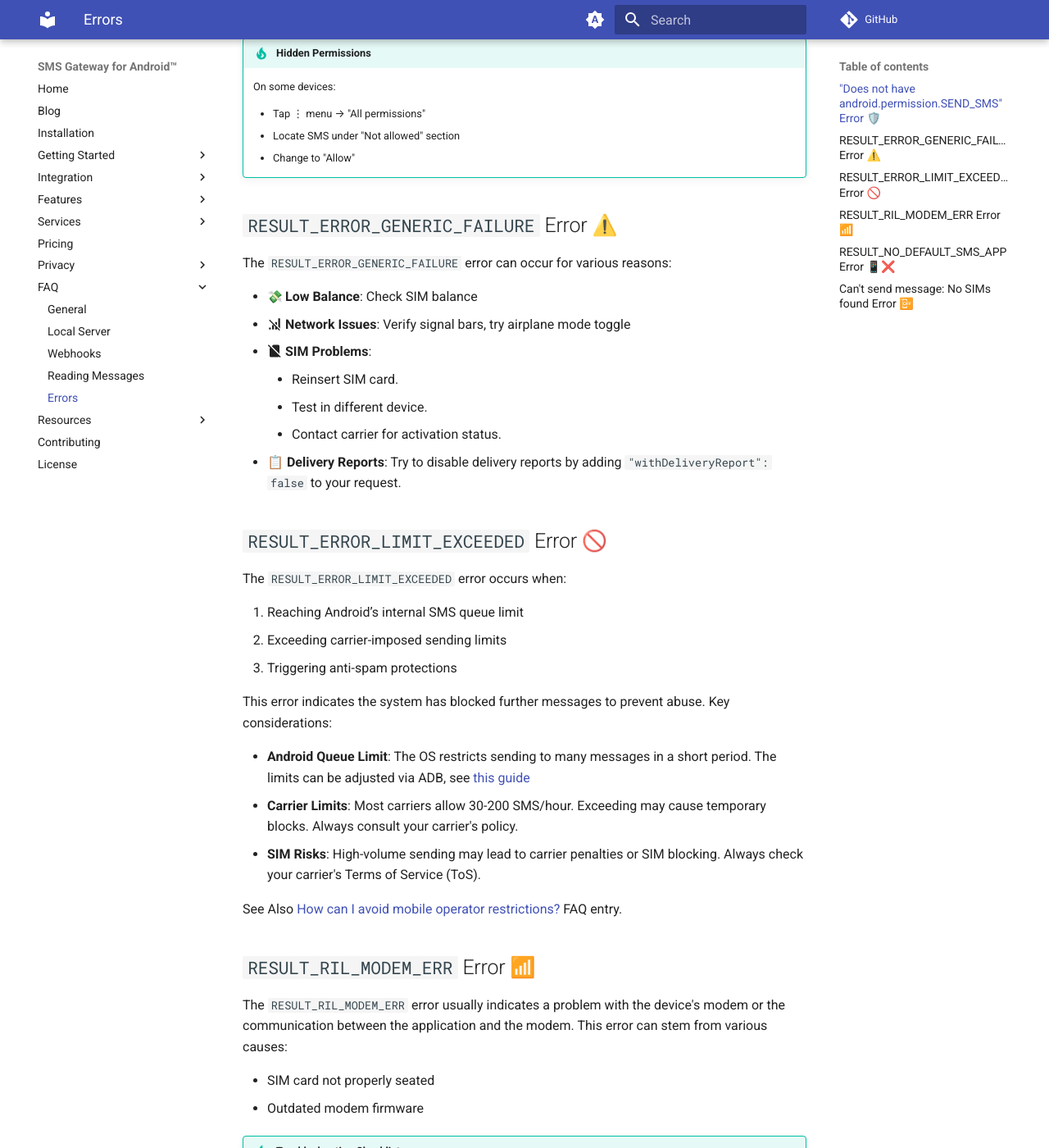
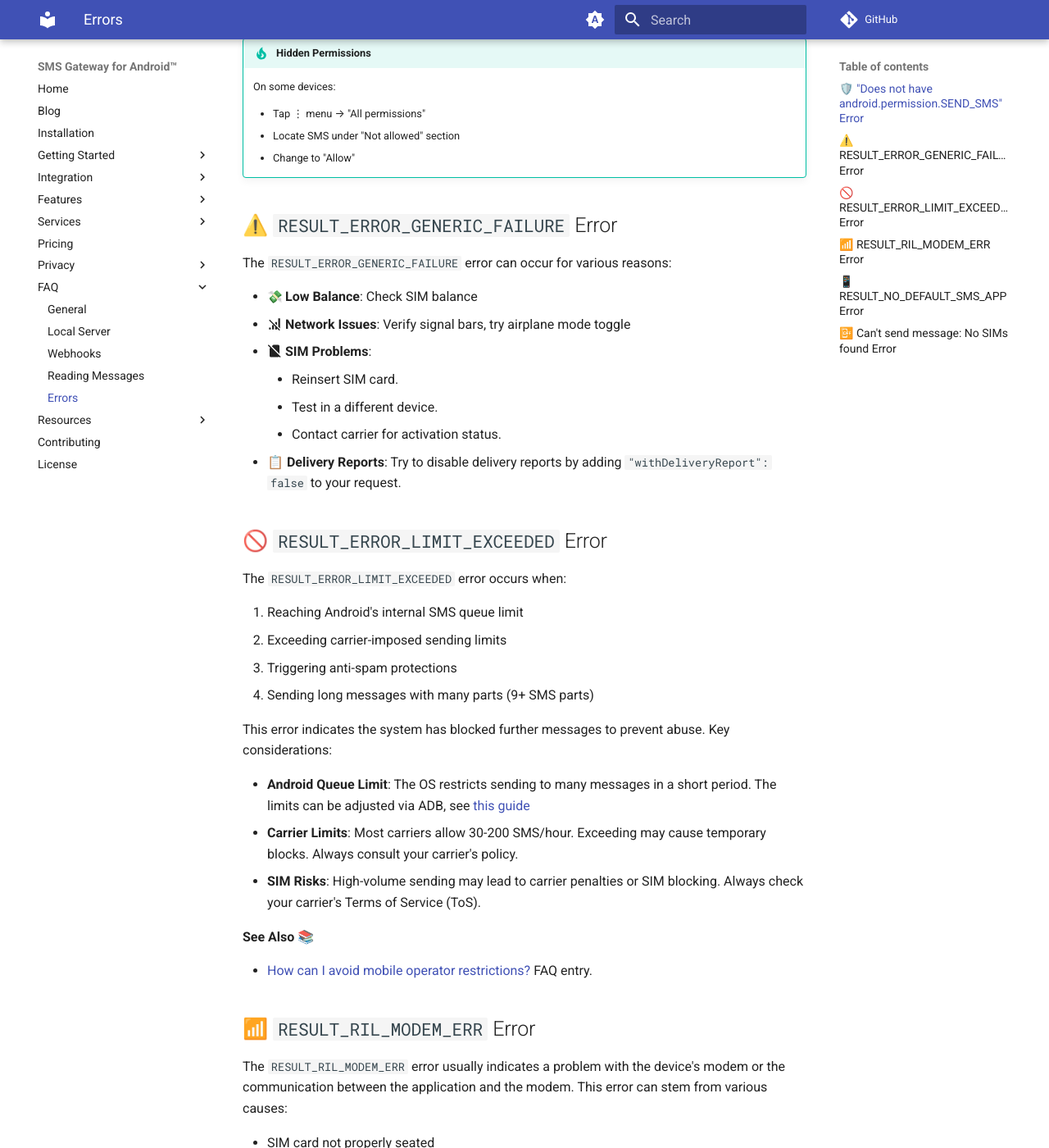
Before and after one commit to android-sms-gateway/docs-web, an MkDocs documentation site: the page built from docs/faq/errors.md, in a window 1280 px wide and 1400 px high, scrolled down 439 px. Shown: the whole window at 82% size. Built offline with MkDocs 1.6.1 and Material for MkDocs 9.7.7, drawn with Linux system fonts in a browser that asks for light colours; emoji names are drawn with the system emoji font; comment, search, counter and statistics services are not loaded; some of the changed text lies outside the part shown.

Commit message:
[features] add limits and delays details to sending messages

````diff
--- a/docs/faq/errors.md
+++ b/docs/faq/errors.md
@@ -1,6 +1,6 @@
-# FAQ - Errors ❌
+# ❌ FAQ - Errors
 
-## "Does not have `android.permission.SEND_SMS`" Error 🛡️
+## 🛡️ "Does not have `android.permission.SEND_SMS`" Error
 
 The app requires the `android.permission.SEND_SMS` permission to send SMS messages. While the app requests this permission on first launch, if for any reason it wasn't granted you may need to grant it manually.
 
@@ -16,7 +16,7 @@
     - Locate SMS under "Not allowed" section
     - Change to "Allow"
 
-## `RESULT_ERROR_GENERIC_FAILURE` Error ⚠️
+## ⚠️ `RESULT_ERROR_GENERIC_FAILURE` Error
 
 The `RESULT_ERROR_GENERIC_FAILURE` error can occur for various reasons:
 
@@ -24,17 +24,18 @@
 - :material-signal-off: **Network Issues**: Verify signal bars, try airplane mode toggle
 - :material-sim-off: **SIM Problems**:
     - Reinsert SIM card.
-    - Test in different device.
+    - Test in a different device.
     - Contact carrier for activation status.
 - 📋 **Delivery Reports**: Try to disable delivery reports by adding `"withDeliveryReport": false` to your request.
 
-## `RESULT_ERROR_LIMIT_EXCEEDED` Error 🚫
+## 🚫 `RESULT_ERROR_LIMIT_EXCEEDED` Error
 
 The `RESULT_ERROR_LIMIT_EXCEEDED` error occurs when:
 
-1. Reaching Android’s internal SMS queue limit
+1. Reaching Android's internal SMS queue limit
 2. Exceeding carrier-imposed sending limits
 3. Triggering anti-spam protections
+4. Sending long messages with many parts (9+ SMS parts)
 
 This error indicates the system has blocked further messages to prevent abuse. Key considerations:
 
@@ -42,9 +43,11 @@
 - **Carrier Limits**: Most carriers allow 30-200 SMS/hour. Exceeding may cause temporary blocks. Always consult your carrier's policy.
 - **SIM Risks**: High-volume sending may lead to carrier penalties or SIM blocking. Always check your carrier's Terms of Service (ToS).
 
-See Also [How can I avoid mobile operator restrictions?](./general.md#how-can-i-avoid-mobile-operator-restrictions) FAQ entry.
+**See Also 📚**
 
-## `RESULT_RIL_MODEM_ERR` Error 📶
+- [How can I avoid mobile operator restrictions?](./general.md#how-can-i-avoid-mobile-operator-restrictions) FAQ entry.
+
+## 📶 `RESULT_RIL_MODEM_ERR` Error
 
 The `RESULT_RIL_MODEM_ERR` error usually indicates a problem with the device's modem or the communication between the application and the modem. This error can stem from various causes:
 
@@ -76,7 +79,7 @@
     }
     ```
 
-## `Can't send message: No SIMs found` Error 📴
+## 📴 `Can't send message: No SIMs found` Error
 
 This error occurs when the app cannot detect any SIM cards on the device. There are several possible causes for this issue:
 
````
Also changed, not shown: other parts of docs/faq/errors.md (+2 -2 lines), docs/features/sending-messages.md (+30 -10 lines), docs/services/twilio-fallback.md (+1 -1 lines).
